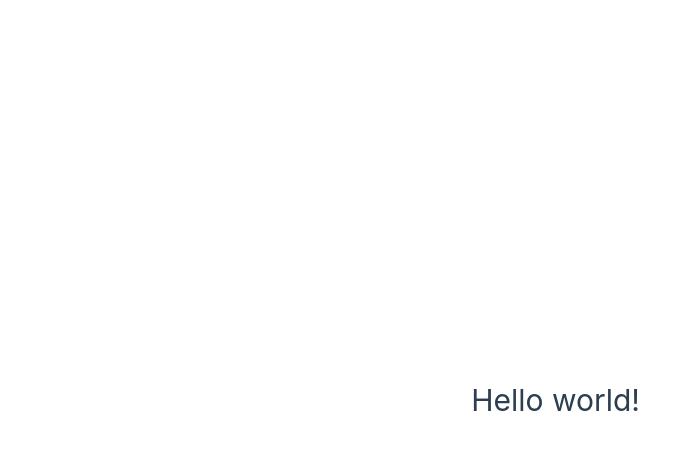
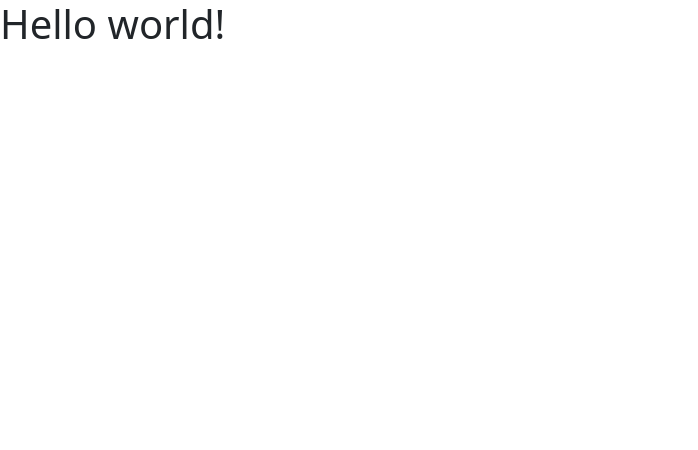
Before and after one commit to totarochristian/proj-html-vuejs, a Vue app: page / in a window 1280 px wide. Shown: the top 450 px of the page, without its empty margins (0-698 px from the left). Built offline with nearby package versions, Linux system fonts and the light colour scheme.

Commit message:
Delete setup styles files and define new styles files (general.scss and _variables.scss) + call the general into the main.js file

```diff
--- a/src/assets/base.css
+++ /dev/null
@@ -1,74 +0,0 @@
-/* color palette from <https://github.com/vuejs/theme> */
-:root {
-  --vt-c-white: #ffffff;
-  --vt-c-white-soft: #f8f8f8;
-  --vt-c-white-mute: #f2f2f2;
-
-  --vt-c-black: #181818;
-  --vt-c-black-soft: #222222;
-  --vt-c-black-mute: #282828;
-
-  --vt-c-indigo: #2c3e50;
-
-  --vt-c-divider-light-1: rgba(60, 60, 60, 0.29);
-  --vt-c-divider-light-2: rgba(60, 60, 60, 0.12);
-  --vt-c-divider-dark-1: rgba(84, 84, 84, 0.65);
-  --vt-c-divider-dark-2: rgba(84, 84, 84, 0.48);
-
-  --vt-c-text-light-1: var(--vt-c-indigo);
-  --vt-c-text-light-2: rgba(60, 60, 60, 0.66);
-  --vt-c-text-dark-1: var(--vt-c-white);
-  --vt-c-text-dark-2: rgba(235, 235, 235, 0.64);
-}
-
-/* semantic color variables for this project */
-:root {
-  --color-background: var(--vt-c-white);
-  --color-background-soft: var(--vt-c-white-soft);
-  --color-background-mute: var(--vt-c-white-mute);
-
-  --color-border: var(--vt-c-divider-light-2);
-  --color-border-hover: var(--vt-c-divider-light-1);
-
-  --color-heading: var(--vt-c-text-light-1);
-  --color-text: var(--vt-c-text-light-1);
-
-  --section-gap: 160px;
-}
-
-@media (prefers-color-scheme: dark) {
-  :root {
-    --color-background: var(--vt-c-black);
-    --color-background-soft: var(--vt-c-black-soft);
-    --color-background-mute: var(--vt-c-black-mute);
-
-    --color-border: var(--vt-c-divider-dark-2);
-    --color-border-hover: var(--vt-c-divider-dark-1);
-
-    --color-heading: var(--vt-c-text-dark-1);
-    --color-text: var(--vt-c-text-dark-2);
-  }
-}
-
-*,
-*::before,
-*::after {
-  box-sizing: border-box;
-  margin: 0;
-  position: relative;
-  font-weight: normal;
-}
-
-body {
-  min-height: 100vh;
-  color: var(--color-text);
-  background: var(--color-background);
-  transition: color 0.5s, background-color 0.5s;
-  line-height: 1.6;
-  font-family: Inter, -apple-system, BlinkMacSystemFont, 'Segoe UI', Roboto, Oxygen, Ubuntu,
-    Cantarell, 'Fira Sans', 'Droid Sans', 'Helvetica Neue', sans-serif;
-  font-size: 15px;
-  text-rendering: optimizeLegibility;
-  -webkit-font-smoothing: antialiased;
-  -moz-osx-font-smoothing: grayscale;
-}
--- a/src/assets/main.css
+++ /dev/null
@@ -1,35 +0,0 @@
-@import './base.css';
-
-#app {
-  max-width: 1280px;
-  margin: 0 auto;
-  padding: 2rem;
-
-  font-weight: normal;
-}
-
-a,
-.green {
-  text-decoration: none;
-  color: hsla(160, 100%, 37%, 1);
-  transition: 0.4s;
-}
-
-@media (hover: hover) {
-  a:hover {
-    background-color: hsla(160, 100%, 37%, 0.2);
-  }
-}
-
-@media (min-width: 1024px) {
-  body {
-    display: flex;
-    place-items: center;
-  }
-
-  #app {
-    display: grid;
-    grid-template-columns: 1fr 1fr;
-    padding: 0 2rem;
-  }
-}
--- /dev/null
+++ b/src/assets/styles/general.scss
@@ -0,0 +1,7 @@
+@use './partial/variables' as *;
+
+$fa-font-path: '../webfonts';
+@import '@fortawesome/fontawesome-free/scss/fontawesome.scss';
+@import '@fortawesome/fontawesome-free/scss/solid.scss';
+
+@import 'bootstrap/scss/bootstrap';
--- /dev/null
+++ b/src/assets/styles/partial/_variables.scss
@@ -0,0 +1,3 @@
+/* Colors */
+
+/* Sizes */
--- a/src/main.js
+++ b/src/main.js
@@ -1,6 +1,6 @@
 import { createApp } from 'vue'
 import App from './App.vue'
 
-import './assets/main.css'
+import './assets/styles/general.scss'
 
 createApp(App).mount('#app')
```
Also changed, not shown: src/assets/logo.svg (deleted).
